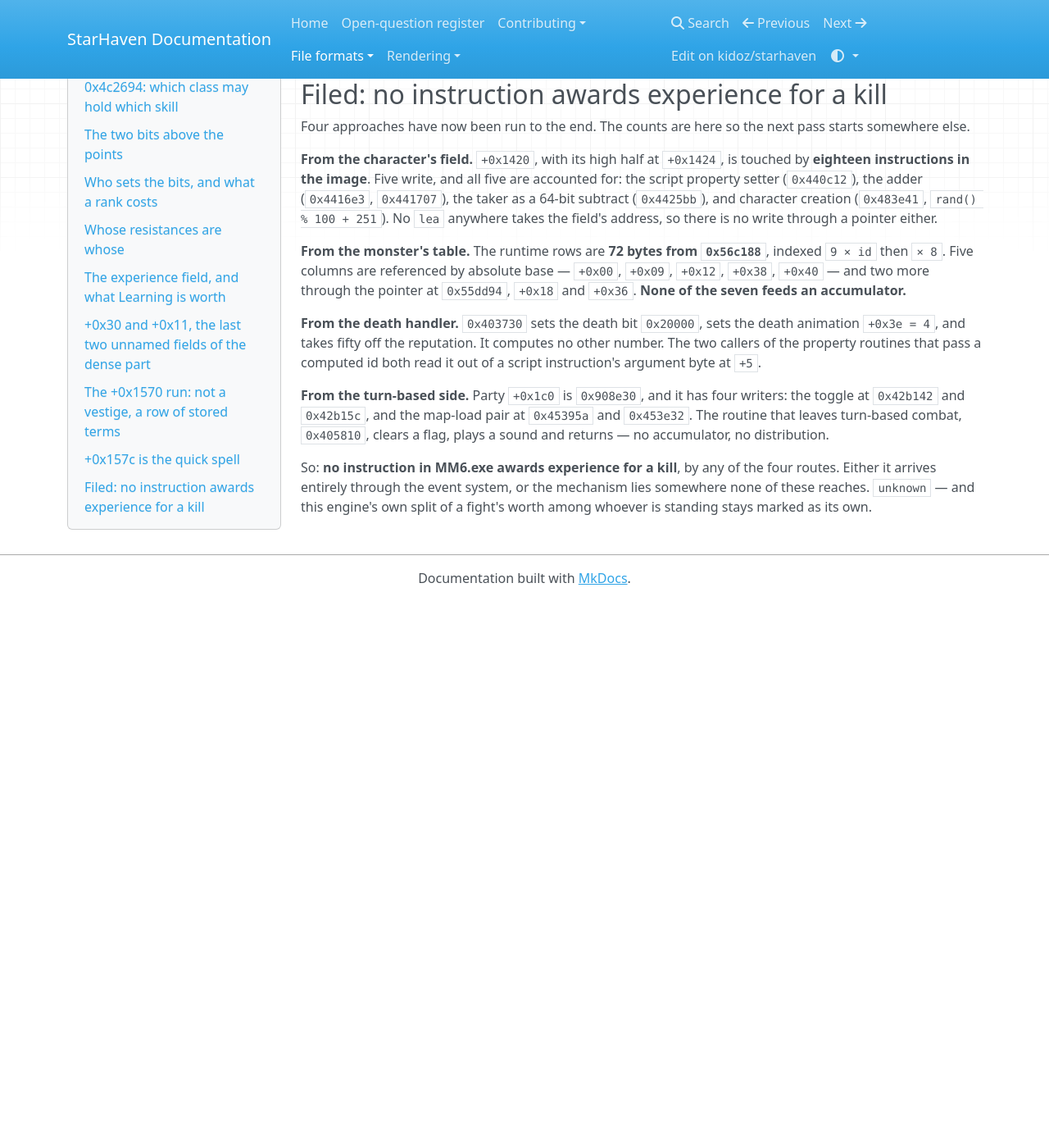
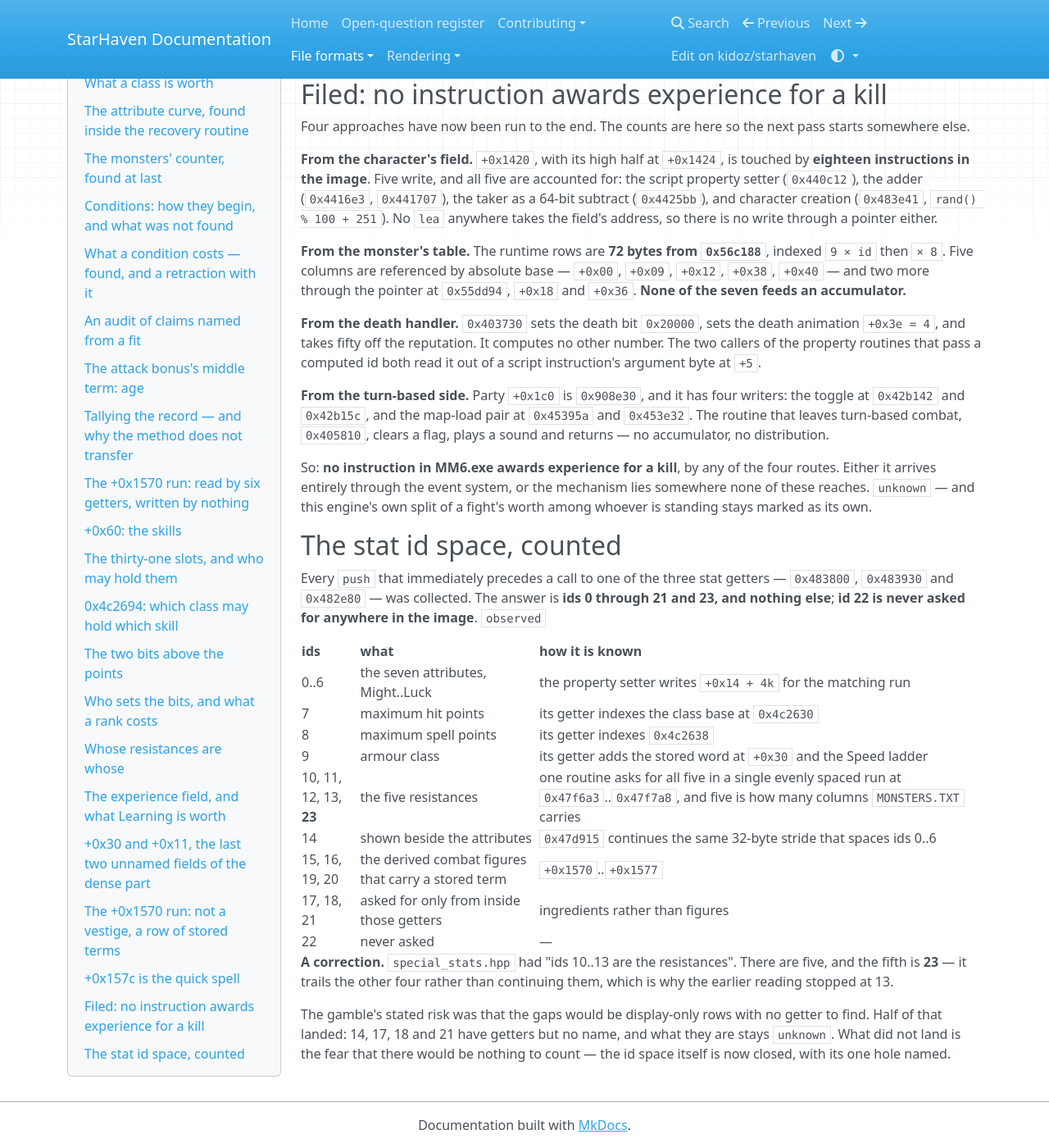
Before and after one commit to kidoz/starhaven, an MkDocs documentation site: the page built from docs/formats/player-record.md, in a window 1280 px wide and 1400 px high, scrolled down 20116 px. Shown: the whole window at 82% size. Built offline with MkDocs 1.6.1, drawn with Linux system fonts in a browser that asks for light colours; nearby versions of some CDN libraries; before the commit the page ends 20849 px from its top, so only the background shows below that.

Commit message:
Close the stat id space and correct the resistances to five

```diff
--- a/docs/formats/player-record.md
+++ b/docs/formats/player-record.md
@@ -1178,3 +1178,32 @@ four routes. Either it arrives entirely through the event system, or the
 mechanism lies somewhere none of these reaches. `unknown` — and this engine's
 own split of a fight's worth among whoever is standing stays marked as its
 own.
+
+## The stat id space, counted
+
+Every `push` that immediately precedes a call to one of the three stat getters
+— `0x483800`, `0x483930` and `0x482e80` — was collected. The answer is
+**ids 0 through 21 and 23, and nothing else**; **id 22 is never asked for
+anywhere in the image**. `observed`
+
+| ids | what | how it is known |
+| --- | --- | --- |
+| 0..6 | the seven attributes, Might..Luck | the property setter writes `+0x14 + 4k` for the matching run |
+| 7 | maximum hit points | its getter indexes the class base at `0x4c2630` |
+| 8 | maximum spell points | its getter indexes `0x4c2638` |
+| 9 | armour class | its getter adds the stored word at `+0x30` and the Speed ladder |
+| 10, 11, 12, 13, **23** | the five resistances | one routine asks for all five in a single evenly spaced run at `0x47f6a3`..`0x47f7a8`, and five is how many columns `MONSTERS.TXT` carries |
+| 14 | shown beside the attributes | `0x47d915` continues the same 32-byte stride that spaces ids 0..6 |
+| 15, 16, 19, 20 | the derived combat figures that carry a stored term | `+0x1570`..`+0x1577` |
+| 17, 18, 21 | asked for only from inside those getters | ingredients rather than figures |
+| 22 | never asked | — |
+
+**A correction.** `special_stats.hpp` had "ids 10..13 are the resistances".
+There are five, and the fifth is **23** — it trails the other four rather than
+continuing them, which is why the earlier reading stopped at 13.
+
+The gamble's stated risk was that the gaps would be display-only rows with no
+getter to find. Half of that landed: 14, 17, 18 and 21 have getters but no
+name, and what they are stays `unknown`. What did not land is the fear that
+there would be nothing to count — the id space itself is now closed, with its
+one hole named.
```
Also changed, not shown: README.md (+12 -0 lines), 2 other files.
